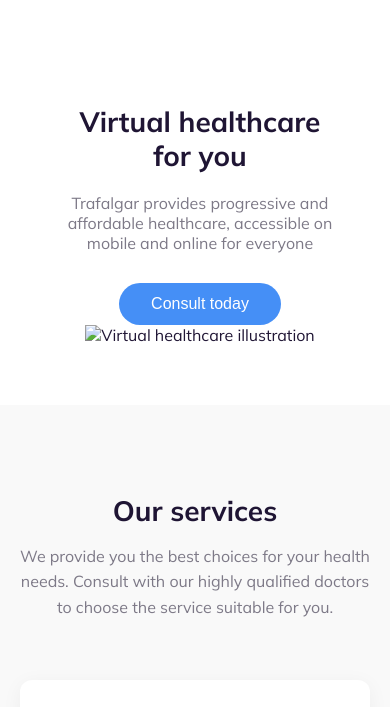
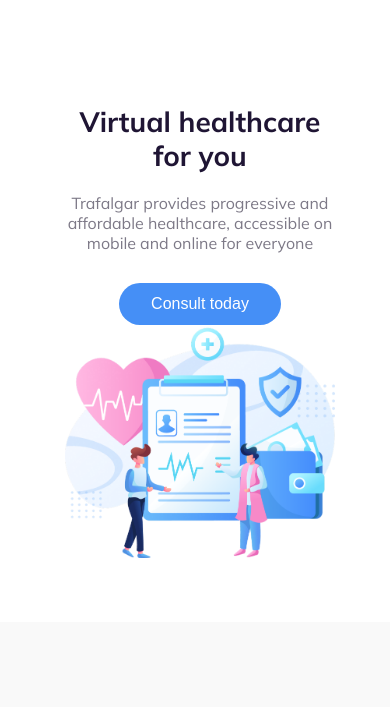
Before and after one commit to nafisa727/doctor, a plain HTML site: page index.html in a window 390 px wide. Shown: the part 96-803 px from the top of the page. Drawn offline with Linux system fonts and the light colour scheme.

Commit message:
responsive

```diff
--- a/index.html
+++ b/index.html
@@ -360,7 +360,7 @@
         <button class="btn-primary">Consult today</button>
       </div>
       <div class="banner-image">
-        <img src="illustration.png" alt="Virtual healthcare illustration">
+        <img src="illustration (1).png" alt="Virtual healthcare illustration">
       </div>
     </section>
 
```
